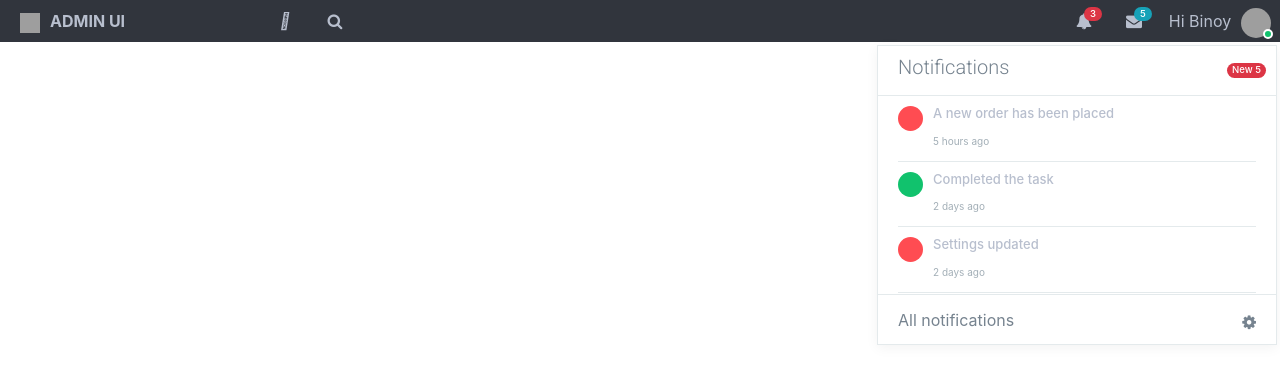
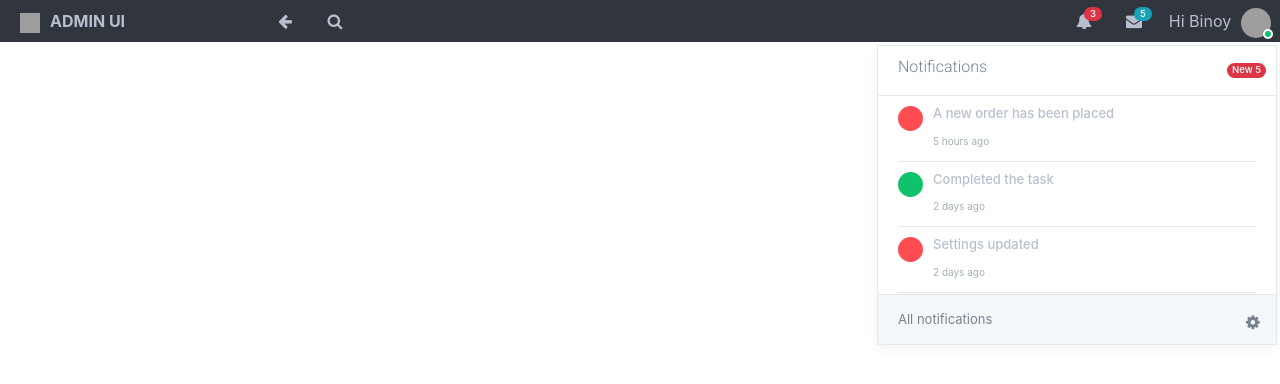
Before and after one commit to binoykr/react-admin-ui, a React (Create React App) app: page / in a window 1280 px wide. Shown: the top 384 px of the page. Built offline with nearby package versions, Linux system fonts and the light colour scheme; grey boxes are pictures that could not be loaded; some icons are missing; a web font is replaced by a local one.

Commit message:
Fixed footer height issue

```diff
--- a/src/components/dashboard/Dashboard.css
+++ b/src/components/dashboard/Dashboard.css
@@ -219,8 +219,8 @@
   .navbar.top .items .item .dropdown
   .header.size, .footer.size {
     height: 50px;
+    width: 100%;
   }
-
 
   /*-------------------- navbar top items dropdown header ----------------------*/
   .navbar.top .items .item .dropdown
@@ -232,7 +232,8 @@
   .navbar.top .items .item .dropdown
   .header h5 {
     font-family: Roboto, sans-serif;
-    font-weight: 200;
+    font-size: 16px;
+    font-weight: 300;
     line-height: 1.2;
 
     padding: 15px 20px!important;
@@ -247,6 +248,21 @@
     margin-right: 10px;
     height: 15px;
   }
+
+   /*-------------------- navbar top items dropdown footer ----------------------*/
+   .navbar.top .items .item .dropdown
+   .footer {
+     border-top: 1px solid #e4eaec;
+   }
+
+   .navbar.top .items .item .dropdown .footer .item {
+     flex-grow: 1;
+   }
+
+   .navbar.top .items .item .dropdown .footer>a {
+     padding: 15px 20px!important;
+     margin: 0;
+   }
 
   /*-------------------- navbar top items dropdown container ----------------------*/
   .navbar.top .items .item .dropdown
@@ -330,6 +346,41 @@
     line-height: 25px;
   }
 
+
+
+  /*-------------------- navbar top items dropdown footer item ----------------------*/
+
+  .navbar.top .items .item .dropdown .footer .item {
+    font-size: 13px;
+  }
+
+  .navbar.top .items .item .dropdown .footer .item-button {
+    display: inline-block;
+    position: relative;
+    padding: 0px;
+    text-align: center;
+    width: 50px;
+    height: 50px;
+  }
+
+
+  /*-------------------- badge ----------------------*/
+  .badge {
+    font-size: 60%;
+    font-weight: 500;
+  }
+
+  .badge.icon {
+    border-radius: .60rem;
+    line-height: 1;
+  }
+
+  .badge.list {
+    line-height: 13px;
+    border-radius: .80rem;
+  }
+
+
   /*-------------------- commons : css ----------------------*/
   .pr-10 {
     padding-right: 10px!important;
@@ -354,51 +405,6 @@
 
   .bg-orange-600 {
     background-color: #eb6709!important;
-  }
-
-  /*-------------------- navbar top items dropdown item ----------------------*/
-
-
-  .navbar.top .items .item .dropdown .item-button {
-    display: inline-block;
-    position: relative;
-    padding: 0px;
-    text-align: center;
-    height: 100%;
-
-  }
-
-  /*-------------------- navbar top items dropdown footer ----------------------*/
-  .navbar.top .items .item .dropdown
-  .footer {
-    border-top: 1px solid #e4eaec;
-  }
-
-  .navbar.top .items .item .dropdown .footer .item {
-    flex-grow: 1;
-  }
-
-  .navbar.top .items .item .dropdown .footer>a {
-    padding: 15px 20px!important;
-    margin: 0;
-  }
-
-
-
-  /*-------------------- badge ----------------------*/
-  .badge {
-    font-size: 60%;
-    font-weight: 500;
-  }
-
-  .badge.icon {
-    border-radius: .60rem;
-    line-height: 1;
-  }
-
-  .badge.list {
-    line-height: 13px;
-    border-radius: .80rem;
   }
 
   /*-------------------- theme: chiller ----------------------*/
@@ -439,6 +445,10 @@
     color: #7d8efa!important;
   }
 
+  .chiller-theme .navbar.top .dropdown .footer {
+    background-color: #f3f7f9;
+  }
+
   .chiller-theme .navbar.top .dropdown .group:hover {
     color: #76838f;
     background-color: #f3f7f9;
--- a/src/components/dashboard/Dashboard.js
+++ b/src/components/dashboard/Dashboard.js
@@ -32,7 +32,7 @@ class Dashboard extends React.Component {
             <ul class="items left size">
               <li class="item size icon">
                 <a id="navbar-top-close-button" class="nav-link icon" href="#">
-                  <i class="fas fa-arrow-left"></i>
+                  <i class="fa fa-arrow-left"></i>
                 </a>
               </li>
               <li class="item size icon">
@@ -140,6 +140,7 @@ class Dashboard extends React.Component {
                       </a>
 
                     </div>
+
                   </div>
 
 
```
